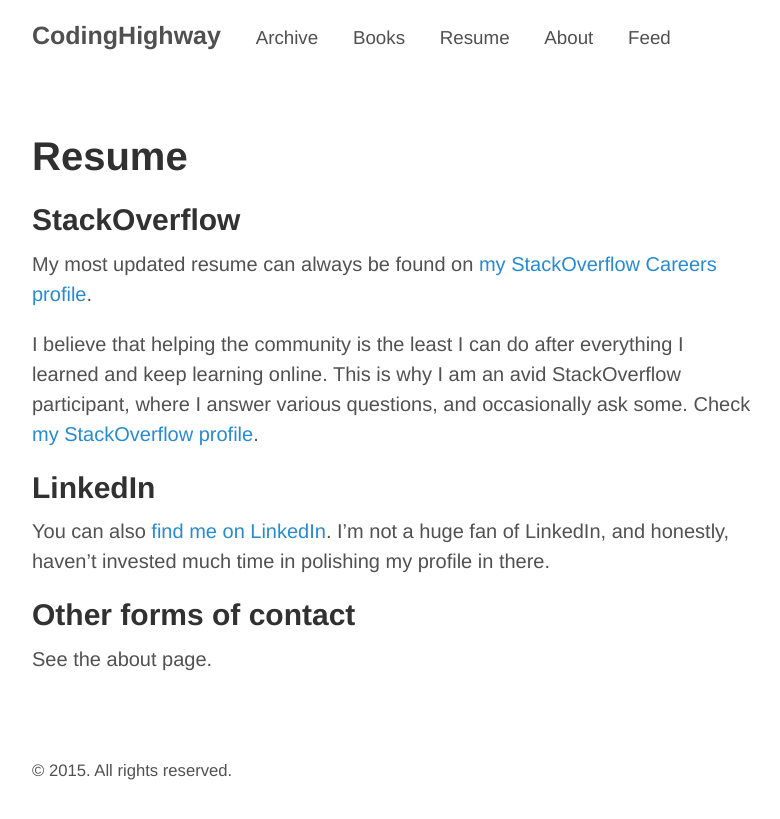
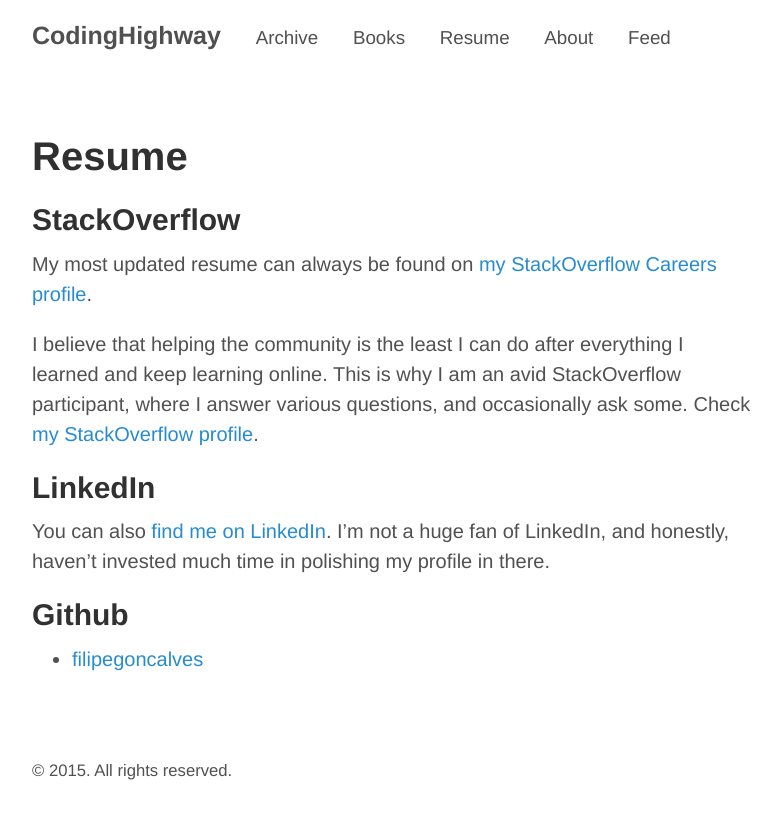
Before and after one commit to filipegoncalves/filipegoncalves.github.io, a Jekyll site: the page built from resume.md, in a window 1280 px wide. Shown: the top 819 px of the page, without its empty margins (248-1028 px from the left). Built offline with Jekyll 4.4.1, drawn with Linux system fonts in a browser that asks for light colours; Markdown is read by kramdown in place of the engine named in the settings.

Commit message:
Updated resume page

```diff
--- a/resume.md
+++ b/resume.md
@@ -13,6 +13,6 @@
 
 You can also [find me on LinkedIn](https://www.linkedin.com/pub/filipe-gonçalves/5b/597/892). I'm not a huge fan of LinkedIn, and honestly, haven't invested much time in polishing my profile in there.
 
-## Other forms of contact
+## Github
 
-See the about page.
+* [filipegoncalves](https://github.com/filipegoncalves)
```
